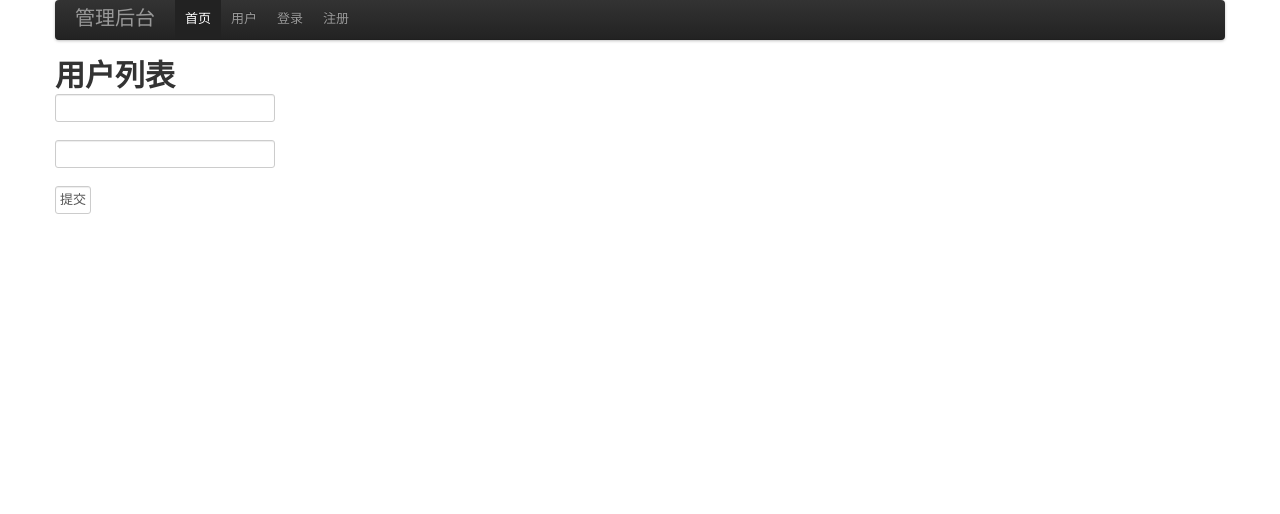
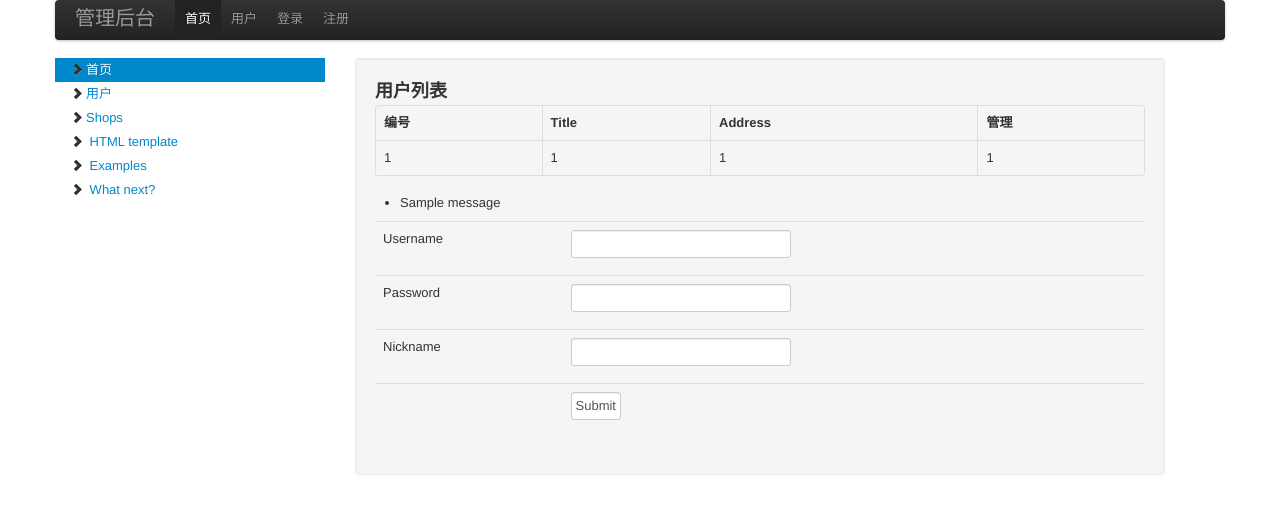
Before and after one commit to geekone/pyweb, a Python web app: template fkapp/fkapp/templates/admin/users.html in a window 1280 px wide. Shown: the top 514 px of the page. Run offline with Jinja, Linux system fonts and the light colour scheme; the template is opened without the code that fills it, so the values that code supplies are empty, except form fields; tables that the repository leaves empty hold one stand-in row (values such as "Sample post"); one stand-in notice (Sample message) is shown; form fields are guessed from the names that the template uses; some libraries are stand-ins or nearby versions.

Commit message:
bootstrap2.1

```diff
--- a/fkapp/fkapp/templates/admin/index.html
+++ b/fkapp/fkapp/templates/admin/index.html
@@ -2,8 +2,12 @@
 
 {% block body %}
 
+            <section id="menu1-text">
+                <p>menu1-text</p>
+            </section>
+        </div>
 
-<h1>首页</h1>
+
 
 
 {% endblock %}
--- a/fkapp/fkapp/templates/admin/layout.html
+++ b/fkapp/fkapp/templates/admin/layout.html
@@ -5,6 +5,8 @@
     <title>后台管理</title>
     <link rel="stylesheet" href="{{ url_for('.static',filename='bootstrap/css/bootstrap.css') }} ">
     <link rel="stylesheet" href="{{ url_for('.static',filename='bootstrap/css/bootstrap-responsive.css') }} ">
+    <!-- 自定义 -->
+    <link rel="stylesheet" href="{{ url_for('.static',filename='bootstrap/css/doc.css') }} ">
 </head>
 <body>
 
@@ -34,11 +36,28 @@
 </div>
 
 
+    <div class="row">
+
+        <div class="span3 bs-docs-sidebar">
+            <ul class="nav nav-list bs-docs-sidenav affix">
+                <li class="active"><a href="#download-bootstrap"><i class="icon-chevron-right"></i>首页</a></li>
+                <li><a href="{{url_for('users')}}"><i class="icon-chevron-right"></i>用户</a></li>
+                <li><a href="{{url_for('shops')}}"><i class="icon-chevron-right"></i>Shops</a></li>
+                <li><a href="#html-template"><i class="icon-chevron-right"></i> HTML template</a></li>
+                <li><a href="#examples"><i class="icon-chevron-right"></i> Examples</a></li>
+                <li><a href="#what-next"><i class="icon-chevron-right"></i> What next?</a></li>
+            </ul>
+        </div>
+
+
 <!-- content body -->
-
+        <div class="span8 well">
 		{% block body %}
 		{% endblock %}
+        </div>
 
+
+    </div>
 
 <div>
 
--- a/fkapp/fkapp/templates/admin/users.html
+++ b/fkapp/fkapp/templates/admin/users.html
@@ -2,19 +2,72 @@
 
 {% block body %}
 
-<h1>用户列表</h1>
+<h3>用户列表</h3>
+<table class="table table-bordered">
+    <thead>
+    <tr>
+        <th>编号</th><th>Title</th><th>Address</th><th>管理</th>
+    </tr>
+    <tr>
+        <td>1</td><td>1</td><td>1</td><td>1</td>
+    </tr>
+    </thead>
+
+</table>
 
 
-<form method="post" action="">
-    <p>
-       <input type="text" name="username" id="username"/>
-    </p>
-    <p>
-        <input type="text" name="password" id="password"/>
-    </p>
-    <p>
-        <input type="submit" value="提交"/>
-    </p>
-</form>
+
+<div id="sign">
+
+    {% with messages = get_flashed_messages(with_categories=true) %}
+    {% if messages %}
+    <ul>
+        {% for message in messages %}
+        <li>{{ message[1] }}</li>
+        {% endfor %}
+    </ul>
+    {% endif %}
+    {% endwith %}
+
+
+    {% if form.errors %}
+    <p class=error><strong>Your form contains errors.</strong>
+
+    <ul class=errors>
+        {% for error in form.errors %}
+        <li>{{ error }}</li>
+        {% endfor %}
+    </ul>
+
+    {% endif %}
+    <form method="post" action="">
+        {{ form.hidden_tag() }}
+        <table class="table">
+            <tbody>
+            <tr>
+                <td>{{ form.username.label }}</td>
+                <td>{{ form.username(size=30) }} </td>
+            </tr>
+            <tr>
+                <td>{{ form.password.label }}</td>
+                <td>{{ form.password(size=30)}}</td>
+            </tr>
+            <tr>
+                <td>{{form.nickname.label}}</td>
+                <td>{{form.nickname(size=30)}}</td>
+            </tr>
+            <tr>
+                <th></th>
+                <td>{{ form.submit }}</td>
+            </tr>
+            </tbody>
+        </table>
+    </form>
+</div>
+
+
+
+
+
 
 {% endblock %}
```
Also changed, not shown: fkapp/fkapp/models/model.py (+28 -1 lines), fkapp/fkapp/views/admin.py (+46 -15 lines).
